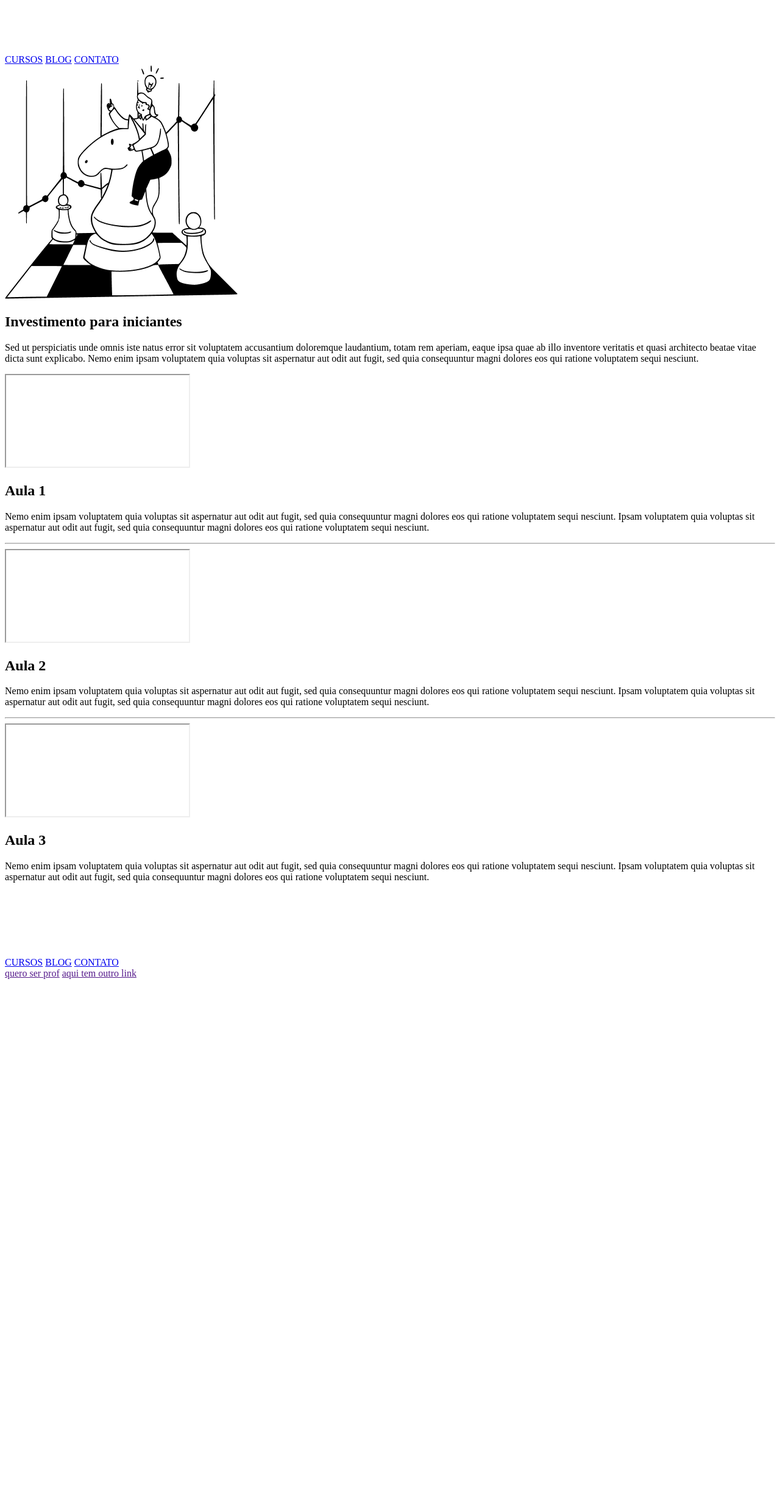
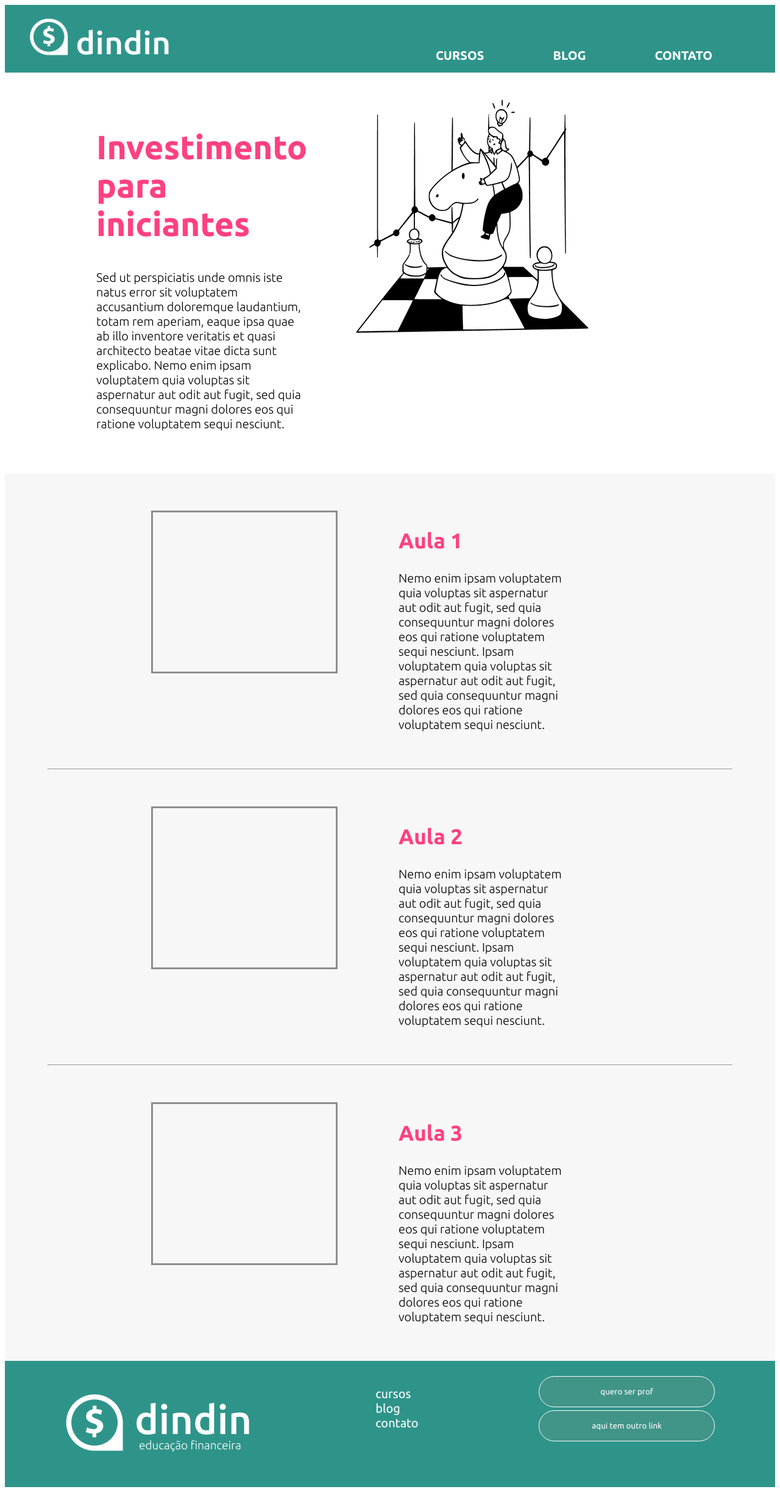
Before and after one commit to maisalima01/projeto-dindin, a plain HTML site: page curso-investimento.html in a window 1280 px wide. Shown: the whole page at 61% size. Before the commit the page ends 1613 px from the top, so only its background shows below. Drawn offline with Linux system fonts and the light colour scheme.

Commit message:
paginas cursos e curso investimento

```diff
--- a/curso-investimento.html
+++ b/curso-investimento.html
@@ -8,7 +8,11 @@
     <link rel="preconnect" href="https://fonts.googleapis.com">
     <link rel="preconnect" href="https://fonts.gstatic.com" crossorigin>
     <link href="https://fonts.googleapis.com/css2?family=Ubuntu:wght@300;400;700&display=swap" rel="stylesheet">
+    <link rel="stylesheet" type="text/css" href="projeto-dindin.css">
+
     <title>dindin</title>
+
+
 </head>
 
 <body>
@@ -24,66 +28,94 @@
         </nav>
     </header>
 
-    <main id="curso-investimento">
+    <main id="pagina-curso-investimento">
 
         <section id="curso-investimento">
+
+            <div class="descritivo-investimento">
+                <h1 id="investimento-para-iniciantes">Investimento para iniciantes</h1>
+                <p>Sed ut perspiciatis unde omnis iste natus error sit voluptatem accusantium doloremque laudantium,
+                    totam
+                    rem aperiam, eaque ipsa quae ab illo inventore veritatis et quasi architecto beatae vitae dicta sunt
+                    explicabo. Nemo enim ipsam voluptatem quia voluptas sit aspernatur aut odit aut fugit, sed quia
+                    consequuntur magni dolores eos qui ratione voluptatem sequi nesciunt.</p>
+            </div>
+
             <div class="imagem-investimento">
                 <img src="ilustra-poupando.png" alt="Investimento para iniciantes">
             </div>
-            <h1 id="investimento-para-iniciantes">Investimento para iniciantes</h1>
-            <p>Sed ut perspiciatis unde omnis iste natus error sit voluptatem accusantium doloremque laudantium, totam
-                rem aperiam, eaque ipsa quae ab illo inventore veritatis et quasi architecto beatae vitae dicta sunt
-                explicabo. Nemo enim ipsam voluptatem quia voluptas sit aspernatur aut odit aut fugit, sed quia
-                consequuntur magni dolores eos qui ratione voluptatem sequi nesciunt.</p>
+
         </section>
 
         <section id="aulas">
 
             <div class="aula" id="aula1">
                 <iframe> </iframe>
-                <h2>Aula 1</h2>
-                <p>Nemo enim ipsam voluptatem quia voluptas sit aspernatur aut odit aut fugit, sed quia consequuntur magni dolores eos qui ratione voluptatem sequi nesciunt.
 
-                    Ipsam voluptatem quia voluptas sit aspernatur aut odit aut fugit, sed quia consequuntur magni dolores eos qui ratione voluptatem sequi nesciunt.</p>
+                <div class="descriçao">
+                    <h2>Aula 1</h2>
+                    <p>Nemo enim ipsam voluptatem quia voluptas sit aspernatur aut odit aut fugit, sed quia consequuntur
+                        magni dolores eos qui ratione voluptatem sequi nesciunt.
+
+                        Ipsam voluptatem quia voluptas sit aspernatur aut odit aut fugit, sed quia consequuntur magni
+                        dolores eos qui ratione voluptatem sequi nesciunt.</p>
+                </div>
+
             </div>
             <hr />
 
             <section id="aulas">
                 <div class="aula" id="aula2">
                     <iframe> </iframe>
-                    <h2>Aula 2</h2>
-                    <p>Nemo enim ipsam voluptatem quia voluptas sit aspernatur aut odit aut fugit, sed quia consequuntur magni dolores eos qui ratione voluptatem sequi nesciunt.
 
-                        Ipsam voluptatem quia voluptas sit aspernatur aut odit aut fugit, sed quia consequuntur magni dolores eos qui ratione voluptatem sequi nesciunt.</p>
+                    <div class="descriçao">
+                        <h2>Aula 2</h2>
+                        <p>Nemo enim ipsam voluptatem quia voluptas sit aspernatur aut odit aut fugit, sed quia
+                            consequuntur
+                            magni dolores eos qui ratione voluptatem sequi nesciunt.
+
+                            Ipsam voluptatem quia voluptas sit aspernatur aut odit aut fugit, sed quia consequuntur
+                            magni
+                            dolores eos qui ratione voluptatem sequi nesciunt.</p>
+                    </div>
+
                 </div>
                 <hr />
 
                 <section id="aulas">
                     <div class="aula" id="aula3">
                         <iframe> </iframe>
-                        <h2>Aula 3</h2>
-                        <p>Nemo enim ipsam voluptatem quia voluptas sit aspernatur aut odit aut fugit, sed quia consequuntur magni dolores eos qui ratione voluptatem sequi nesciunt.
 
-                            Ipsam voluptatem quia voluptas sit aspernatur aut odit aut fugit, sed quia consequuntur magni dolores eos qui ratione voluptatem sequi nesciunt. </p>
+                        <div class="descriçao">
+                            <h2>Aula 3</h2>
+                            <p>Nemo enim ipsam voluptatem quia voluptas sit aspernatur aut odit aut fugit, sed quia
+                                consequuntur magni dolores eos qui ratione voluptatem sequi nesciunt.
+
+                                Ipsam voluptatem quia voluptas sit aspernatur aut odit aut fugit, sed quia consequuntur
+                                magni dolores eos qui ratione voluptatem sequi nesciunt. </p>
+                        </div>
+
                     </div>
                 </section>
 
     </main>
 
     <footer>
-        <img class="logo-footer" src="logo-footer.png" alt="Logo do site Dindin">
+        <div class="container-logo-footer">
+            <img class="logo-footer" src="logo-footer.png" alt="Logo do site Dindin">
+        </div>
 
-        <nav>
-            <a class="menu-item-footer" href="cursos.html">CURSOS</a>
-            <a class="menu-item-footer" href="blog.html">BLOG</a>
-            <a class="menu-item-footer" href="contato.html">CONTATO</a>
+        <nav class="footer">
+            <a class="menu-item-footer" href="cursos.html">cursos</a>
+            <a class="menu-item-footer" href="blog.html">blog</a>
+            <a class="menu-item-footer" href="contato.html">contato</a>
             </a>
         </nav>
 
-        <div class="link-footer">
-            <a href="">quero ser prof</a>
-            <a href="">aqui tem outro link</a>
-        </div>
+        <nav class="link-footer">
+            <button class="button-footer">quero ser prof</a>
+                <button class="button-footer">aqui tem outro link</a>
+        </nav>
 
     </footer>
 
--- /dev/null
+++ b/projeto-dindin.css
@@ -0,0 +1,215 @@
+* {
+    font-family: Ubuntu;
+}
+
+.container-logo {
+    background-color: #2E948A;
+    display: flex;
+    justify-content: left;
+}
+
+.logo-header {
+    width: 233px;
+    height: 71px;
+    padding: 20px 30px 20px 40px;
+}
+
+nav {
+    margin-top: -50px;
+    display: flex;
+    justify-content: end;
+    align-items: flex-end;
+}
+
+.menu-item-header {
+    display: flex;
+    text-decoration: none;
+    padding: 10px 103px 10px 10px;
+    color: #fdfdfd;
+    font-size: 20px;
+    font-weight: 700;
+}
+
+#titulo-cursos {
+    font-weight: 700;
+    font-size: 60px;
+    color: #FF4081;
+    margin: 50px 0px 0px 40px;
+}
+
+#cursos p {
+    font-size: 20px;
+    font-weight: 400;
+    margin: 0px 0px 60px 40px;
+}
+
+#investimento {
+    display: flex;
+    padding: 40px 120px 40px 80px;
+}
+
+#titulo-investimento {
+    font-size: 35px;
+    font-weight: 700;
+    color: #ff4081;
+}
+
+#investimento p {
+    font-size: 18px;
+    font-weight: 300;
+    color: #000000;
+    text-align: left
+}
+
+#poupando {
+    display: flex;
+    padding: 100px 120px 40px 80px;
+}
+
+#titulo-poupando {
+    font-size: 35px;
+    font-weight: 700;
+    color: #ff4081;
+}
+
+#poupando p {
+    font-size: 18px;
+    font-weight: 300;
+    color: #000000;
+    text-align: left;
+}
+
+#independencia {
+    display: flex;
+    padding: 100px 120px 40px 80px;
+}
+
+#titulo-independencia {
+    font-size: 35px;
+    font-weight: 700;
+    color: #ff4081;
+}
+
+#independencia p {
+    font-size: 18px;
+    font-weight: 300;
+    color: #000000;
+    text-align: left;
+}
+
+.começar {
+    background-color: #419488;
+    font-size: 20px;
+    font-weight: 400;
+    color: #ffffff;
+    border-radius: 62px;
+    width: 233px;
+    height: 51px;
+    margin-top: 30px;
+}
+
+.descritivo-cursos {
+    margin: -25px 50px 0px 100px;
+}
+
+footer {
+    height: 207px;
+    background-color: #2E948A;
+    display: flex;
+    align-items: center;
+    justify-content: space-around;
+}
+
+.footer {
+    flex-direction: column;
+    align-items: flex-start;
+}
+
+.menu-item-footer {
+    color: #ffffff;
+    font-size: 20px;
+    font-weight: 400;
+    text-decoration: none;
+}
+
+.link-footer {
+    flex-direction: column;
+    gap: 5px;
+}
+
+.button-footer {
+    background-color: #419488;
+    border-radius: 62px;
+    border-color: #ffffff;
+    border: solid 1px;
+    color: #ffffff;
+    width: 289px;
+    height: 51px;
+}
+
+#curso-investimento {
+    display: flex;
+    gap: 80px;
+    margin: 50px 440px 50px 150px;
+}
+
+#investimento-para-iniciantes {
+    font-weight: 700;
+    font-size: 55px;
+    color: #FF4081;
+}
+
+#curso-investimento p {
+    font-size: 20px;
+    font-weight: 300;
+    color: #000000;
+}
+
+.aula {
+    display: flex;
+    justify-content: center;
+}
+
+#aulas {
+    background-color: #f7f7f7;
+}
+
+#aulas iframe {
+    width: 462px;
+    height: 261px;
+    border: 3px solid #8E8E8E;
+}
+
+#aula1 {
+    padding: 60px;
+    margin: 0px 180px;
+}
+
+#aula2 {
+    padding: 60px;
+    margin: 0px 180px;
+}
+
+#aula3 {
+    padding: 60px;
+    margin: 0px 180px;
+}
+
+.descriçao h2 {
+    font-size: 35px;
+    font-weight: 700;
+    color: #FF4081;
+    margin-left: 100px;
+}
+
+.descriçao p {
+    font-size: 20px;
+    font-weight: 300;
+    color: #000000;
+    margin: 0px 100px;
+}
+
+hr {
+    margin: 0px 70px;
+    background-color: #C4C4C4;
+}
```
Also changed, not shown: cursos.html (+33 -11 lines).
